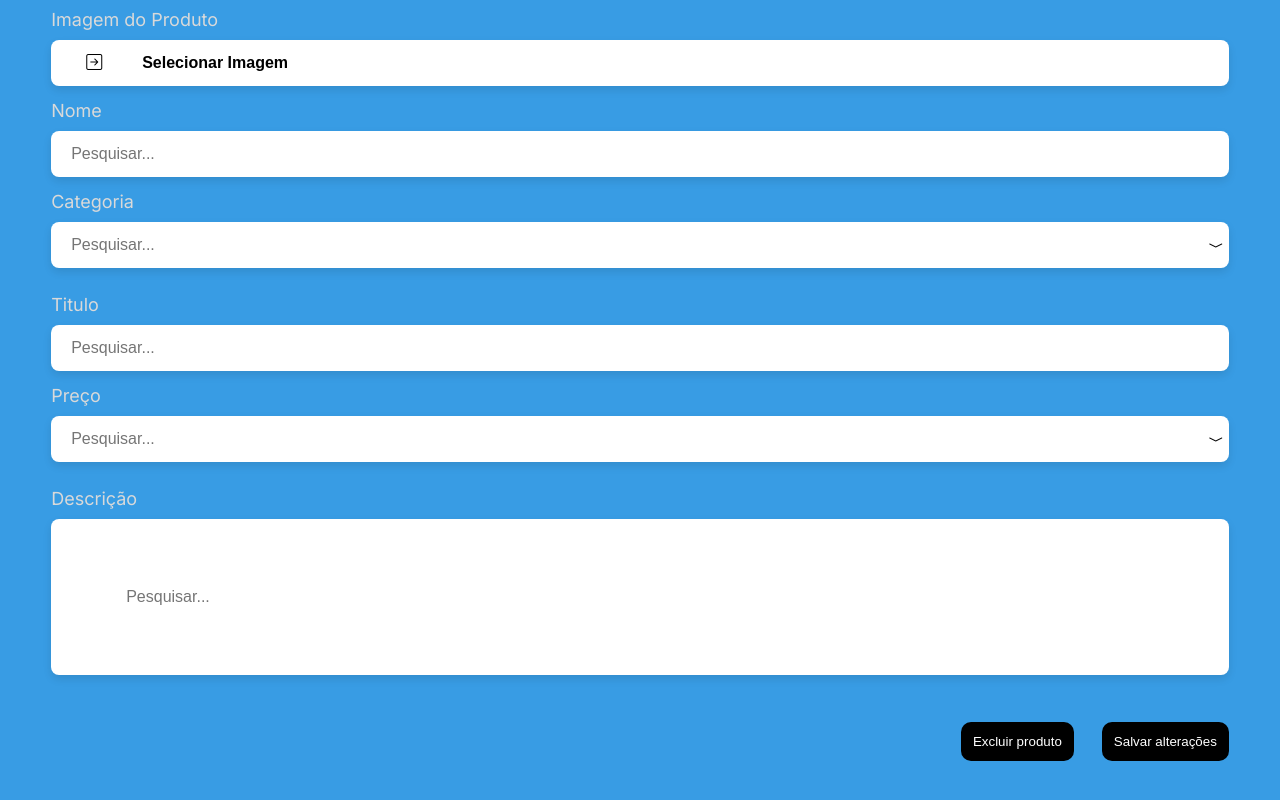
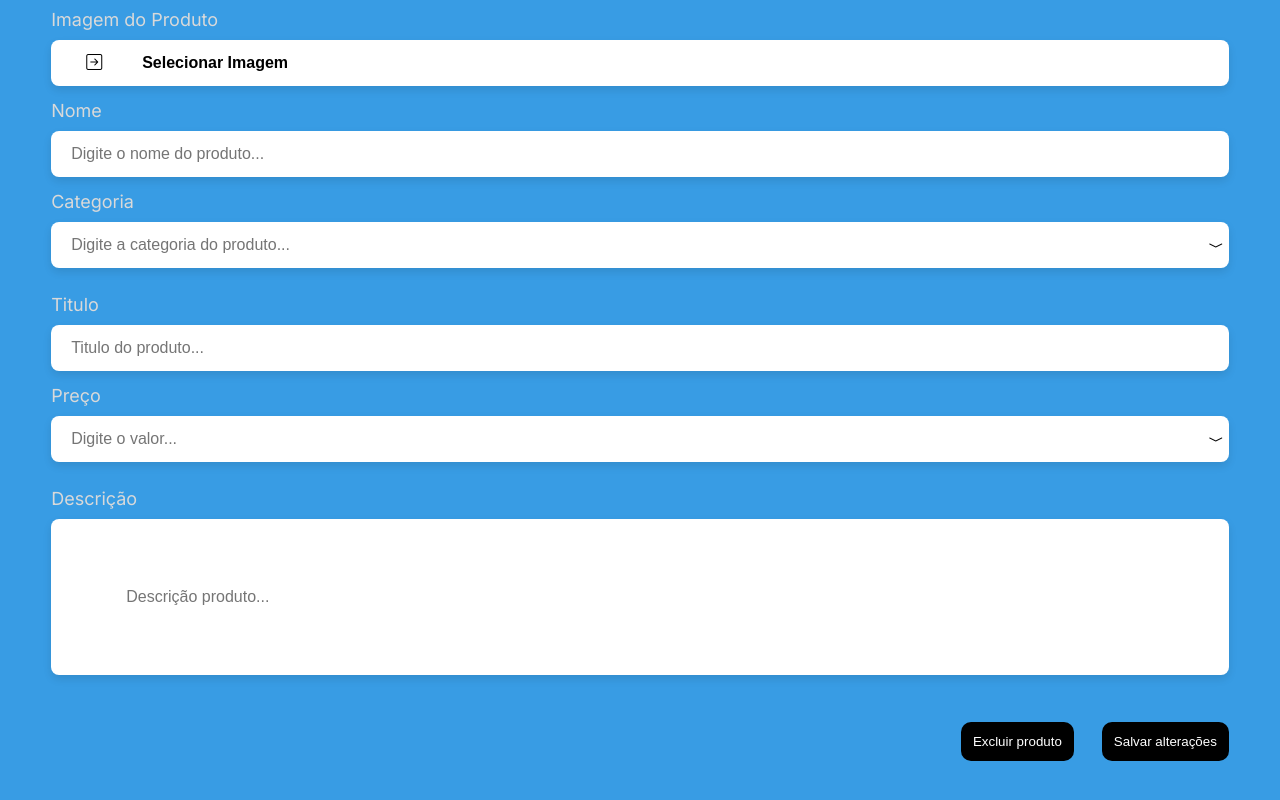
Before and after one commit to Viniciusvi/Projeto, a plain HTML site: page index.html in a window 1280 px wide. Shown: the part 434-1234 px from the top of the page. Drawn offline with nearby package versions, Linux system fonts and the light colour scheme.

Commit message:
Alterações placeholder

```diff
--- a/index.html
+++ b/index.html
@@ -44,14 +44,14 @@
                         <div class="produto-container-nome">
                             <p class="imagem-nome-categoria-p">Nome</p>
                             <div class="imagem-do-produto">
-                                <input type="text" placeholder="Pesquisar..." class="search-input-1">
+                                <input type="text" placeholder="Digite o nome do produto..." class="search-input-1">
                             </div>
                         </div>
 
                         <div class="produto-container-categoria">
                             <p class="imagem-nome-categoria-p">Categoria</p>
                             <div class="imagem-do-produto">
-                                <input type="text" placeholder="Pesquisar..." class="search-input-1">
+                                <input type="text" placeholder="Digite a categoria do produto..." class="search-input-1">
                                 <i class="bi bi-chevron-compact-down"></i>
                             </div>
                         </div>
@@ -61,14 +61,14 @@
                         <div class="produto-container-titulo">
                             <p class="imagem-nome-categoria-p">Titulo</p>
                             <div class="imagem-do-produto">
-                                <input type="text" placeholder="Pesquisar..." class="search-input-1">
+                                <input type="text" placeholder="Titulo do produto..." class="search-input-1">
                             </div>
                         </div>
 
                         <div class="produto-container-preço">
                             <p class="imagem-nome-categoria-p">Preço</p>
                             <div class="imagem-do-produto">
-                                <input type="text" placeholder="Pesquisar..." class="search-input-1">
+                                <input type="text" placeholder="Digite o valor..." class="search-input-1">
                                 <i class="bi bi-chevron-compact-down"></i>
                             </div>
                         </div>
@@ -77,7 +77,7 @@
                         <div class="produto-container-descrição">
                             <p class="imagem-nome-categoria-p">Descrição</p>
                             <div class="imagem-do-produto-descrição">
-                                <input type="text" placeholder="Pesquisar..." class="search-input-1">
+                                <input type="text" placeholder="Descrição produto..." class="search-input-1">
                             </div>
                         </div>
                 </div>
```
